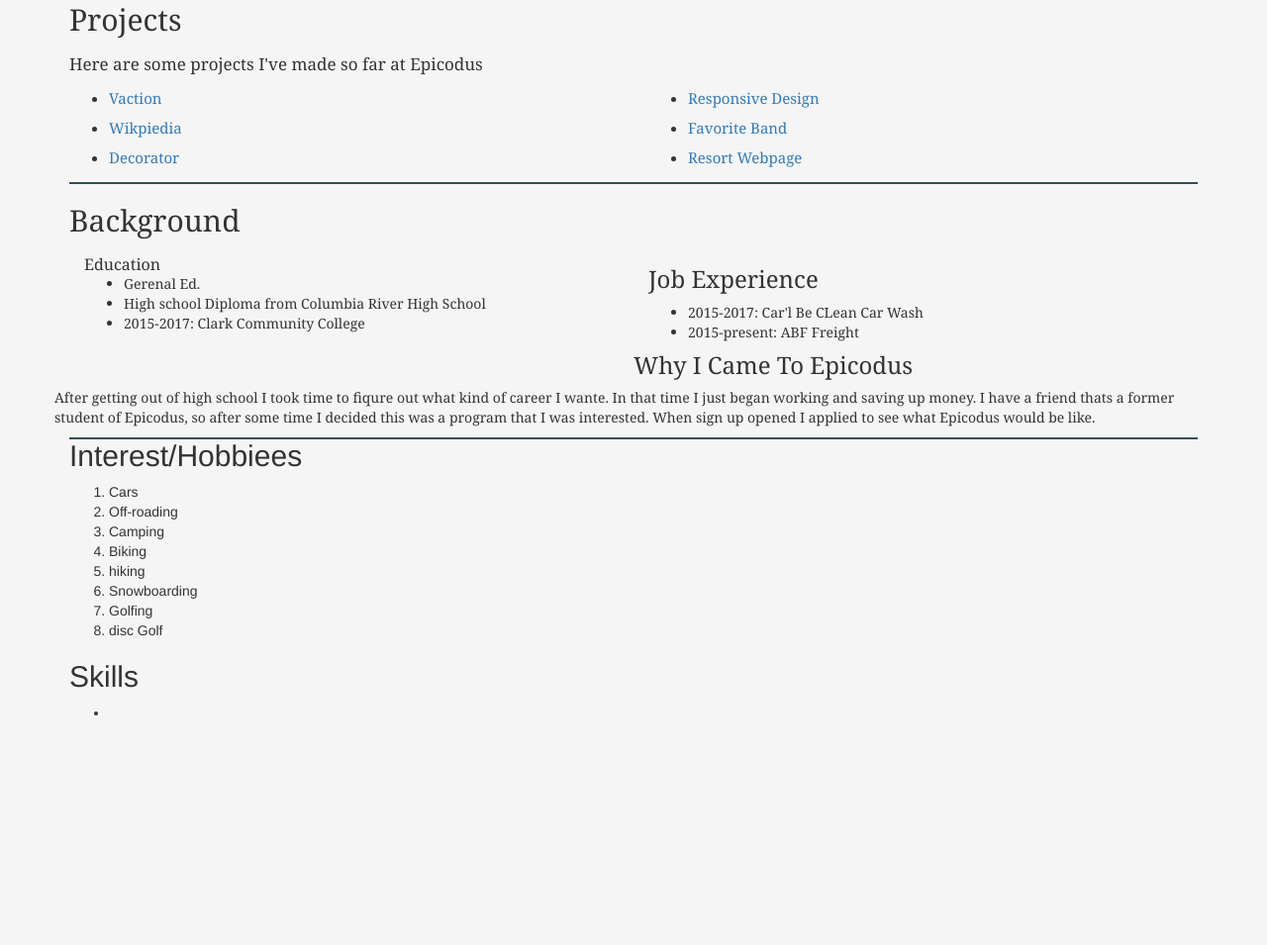
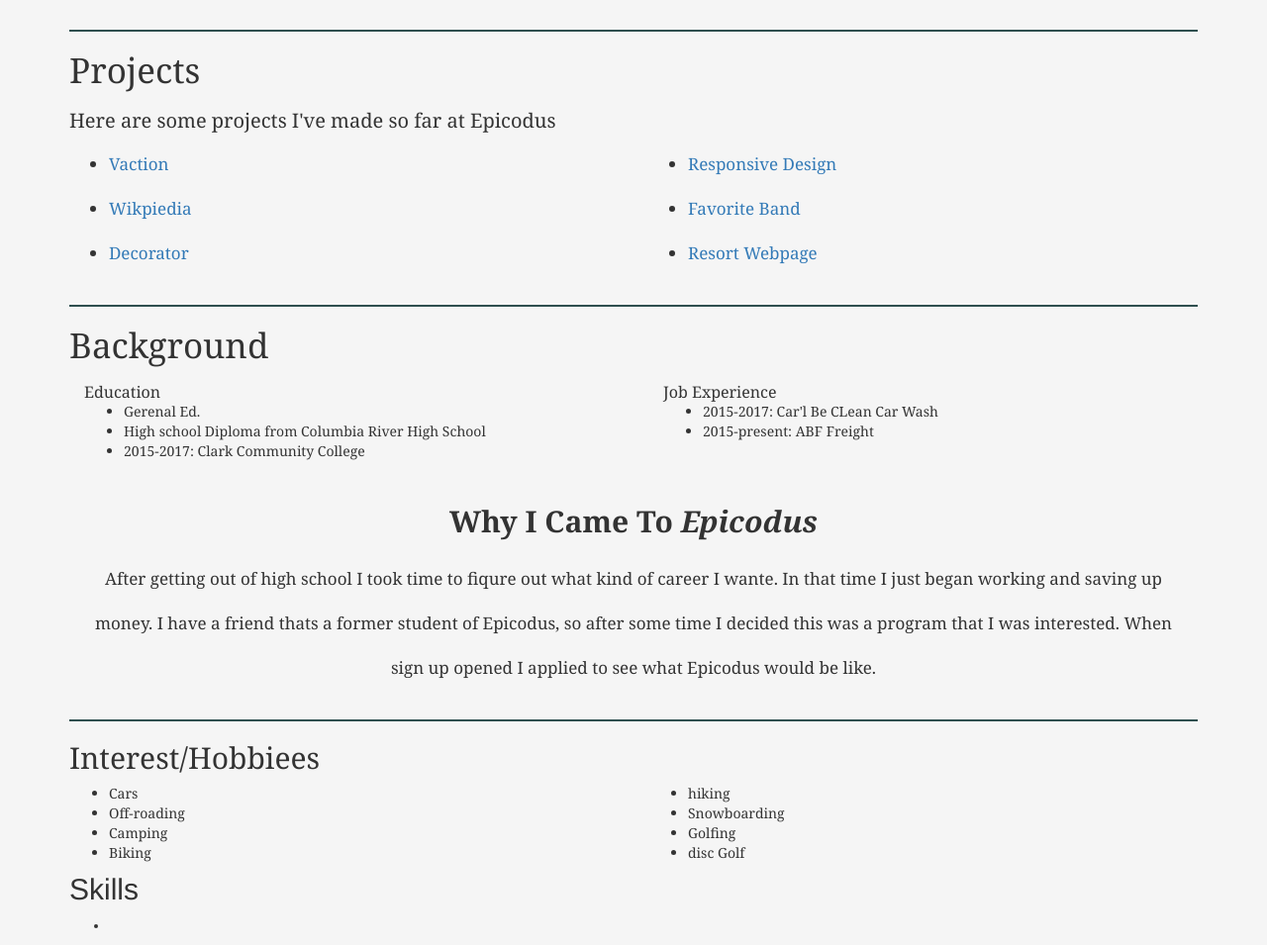
Before and after one commit to Colton141/Week1-Friday-Project, a plain HTML site: page index.html in a window 1280 px wide. Shown: the part 741-1696 px from the top of the page at 99% size. Before the commit the page ends 1481 px from the top, so only its background shows below. Drawn offline with Linux system fonts and the light colour scheme.

```diff
--- a/css/style.css
+++ b/css/style.css
@@ -15,7 +15,10 @@
   padding-right: 10px;
   float: right;
 }
-
+.contact{
+  font-size: 18px;
+  margin-left: 20px;
+}
 body{
   background-color: whitesmoke;
 }
@@ -55,15 +58,46 @@ body{
   width: 100%;
   float: left;
   font-family: georgia, serif;
+  margin-bottom: 20px;
+}
+.projects h2{
+  font-size: 35px;
 }
 .projects h3{
-  font-size: 17px;
+  font-size: 20px;
 }
 .projects ul{
-  font-size: 15px;
-  line-height: 30px;
+  font-size: 17px;
+  line-height: 45px;
 }
 .background{
  float: left;
  font-family: georgia, serif;
+ margin-bottom: 20px;
 }
+.background h2{
+  font-size: 35px;
+}
+.background h4{
+  line-height: 20px;
+  font-size: 30px;
+  text-align: center;
+  margin-top: 30px;
+  margin-bottom: 25px;
+}
+.epicodus{
+  font-style: italic;
+}
+.background p{
+  line-height: 45px;
+  font-size: 17px;
+  text-align: center;
+  margin-left: 20px;
+  margin-right: 20px;
+}
+.interest{
+  font-family: georgia, serif;
+  float: left;
+  width: 100%;
+
+}
--- a/index.html
+++ b/index.html
@@ -13,6 +13,7 @@
         <p>A Sudent Of <a href="https://www.epicodus.com"><em>Epicodus</em></a>.</p>
       </div>
     </header>
+    <h2 class="contact">Contact: <a href="mailto:coltnutmiles14@gmail.com">coltnutmiles14@gmail.com</a></h2>
     <div class="container">
       <img id="image" src="img/ME.jpeg" alt="A Photo Of Me">
       <div class="aboutme">
@@ -61,35 +62,46 @@
                 <li>2015-2017: Clark Community College</li>
               </ul>
             </div>
-
           </div>
           <div class="col-md-6">
-            <h3>Job Experience</h3>
+            <div class="panel-heading">
+              <h3 class="panel-title">Job Experience</h3>
               <ul>
                 <li>2015-2017: Car'l Be CLean Car Wash</li>
                 <li>2015-present: ABF Freight</li>
               </ul>
             </div>
-          <h3>Why I Came To Epicodus</h3>
+          </div>
+        </div>
+        <h4><strong>Why I Came To <span class="epicodus">Epicodus</span></strong></h4>
         <p>After getting out of high school I took time to fiqure out what kind of career I wante. In that time I just began working and saving up money. I have a friend thats a former student of Epicodus, so after some time I decided this was a program that I was interested. When sign up opened I applied to see what Epicodus would be like.</p>
-        </div>
       </div>
       <div class="footer">
         <footer>
           <p></p>
         </footer>
       </div>
+      <div class="interest">
         <h2>Interest/Hobbiees</h2>
-      <ol>
+        <div class="row">
+          <div class="col-md-6">
+            <ul class="list">
               <li>Cars</li>
               <li>Off-roading</li>
               <li>Camping</li>
               <li>Biking</li>
+            </ul>
+          </div>
+          <div class="col-md-6">
+            <ul class="list">
               <li>hiking</li>
               <li>Snowboarding</li>
               <li>Golfing</li>
               <li>disc Golf</li>
-      </ol>
+            </ul>
+          </div>
+        </div>
+      </div>
       <h2>Skills</h2>
       <ul>
         <li></li>
```
Lines whose indentation alone changed are shown as unchanged.
